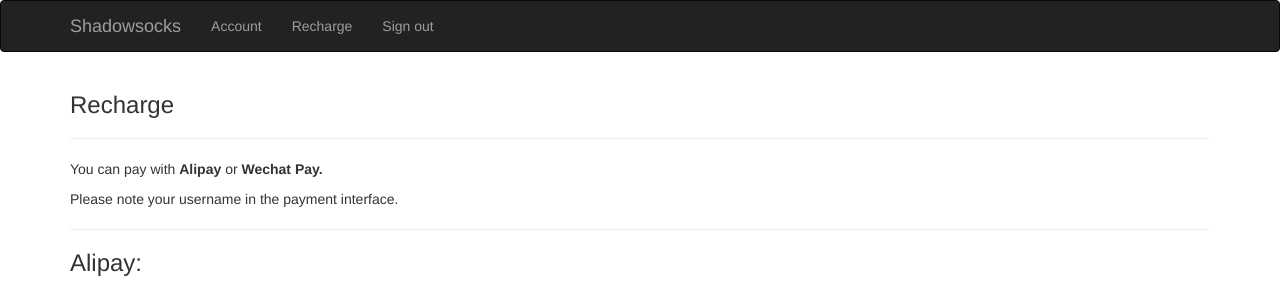
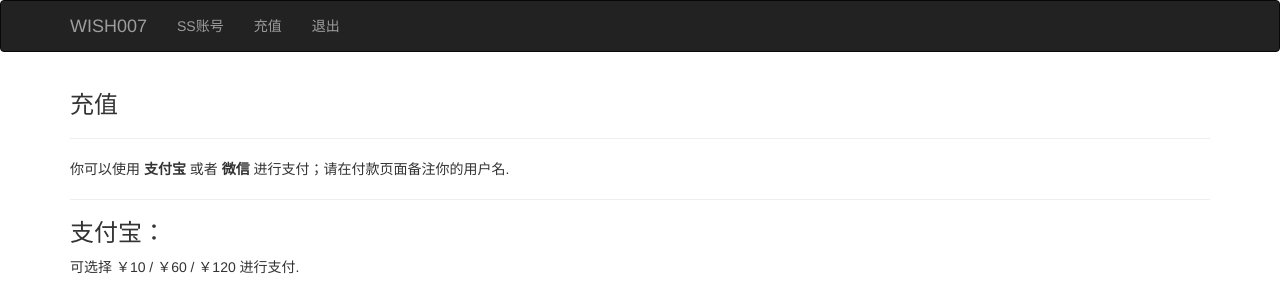
Before and after one commit to wish007/shadowsocks-flask, a Flask app: page /recharge in a window 1280 px wide. Shown: the top 284 px of the page. Run offline with Flask 2, Linux system fonts and the light colour scheme; a user stored in the database is signed in; some libraries are stand-ins or nearby versions.

Commit message:
convert English into Chinese

```diff
--- a/app/__init__.py
+++ b/app/__init__.py
@@ -20,4 +20,4 @@ db = SQLAlchemy(app)
 lm = LoginManager()
 lm.setup_app(app)
 
-from app import views, models
+from app import views
--- a/app/forms.py
+++ b/app/forms.py
@@ -11,14 +11,19 @@ class NameForm(Form):
     name = StringField('what is your name?', validators=[Required()])
     submit = SubmitField('Submit')
 
+
 class LoginForm(Form):
-    user_name = StringField('user name', validators=[Required(), Length(max=15)])
+    user_name = StringField('user name',
+                            validators=[Required(), Length(max=15)])
     user_password = PasswordField('password', validators=[Required()])
     remember_me = BooleanField('remember me', default=False)
     submit = SubmitField('Log in')
 
+
 class SignUpForm(Form):
-    user_name = StringField('user name', validators=[Required(), Length(max=15)])
+    user_name = StringField('user name',
+                            validators=[Required(), Length(max=15)])
     user_password = PasswordField('password', validators=[Required()])
-    user_email = StringField('user email', validators=[Email(), Required(), Length(max=128)])
-    submit = SubmitField('Sign up')
+    user_email = StringField('user email',
+                             validators=[Email(), Required(), Length(max=128)])
+    submit = SubmitField('提交')
--- a/app/models.py
+++ b/app/models.py
@@ -1,10 +1,11 @@
-#-*- coding:utf-8 -*-
+# -*- coding:utf-8 -*-
 
 from app import db
 from werkzeug.security import generate_password_hash, check_password_hash
 
 ROLE_USER = 0
 ROLE_ADMIN = 1
+
 
 class User(db.Model):
     """每一个属性定义一个字段"""
--- a/app/templates/base.html
+++ b/app/templates/base.html
@@ -2,7 +2,7 @@
 {% extends "bootstrap/base.html" %}
 
 <!--定义一个title块，用于显示页面的名称-->
-{% block title %}Shadowsocks{% endblock %}
+{% block title %}WISH007{% endblock %}
 
 <!--定义一个head块，用于显示网页标签中的内容-->
 {% block head %}
@@ -25,25 +25,25 @@
                 <span class="icon-bar"></span>
                 <span class="icon-bar"></span>
             </button>
-            <a class="navbar-brand" href="/">Shadowsocks</a>
+            <a class="navbar-brand" href="/">WISH007</a>
         </div>
         <div class="navbar-collapse collapse">
             <ul class="nav navbar-nav">
-                <li><a href="/">Account</a></li>
+                <li><a href="/">SS账号</a></li>
             </ul>
             {% if not current_user.is_authenticated() %}
             <ul class="nav navbar-nav">
-                <li><a href="/login">Sign in</a></li>
+                <li><a href="/login">登录</a></li>
             </ul>
             <ul class="nav navbar-nav">
-                <li><a href="/sign-up">Sign up</a></li>
+                <li><a href="/sign-up">注册</a></li>
             </ul>
             {% else %}
             <ul class="nav navbar-nav">
-                <li><a href="/recharge">Recharge</a></li>
+                <li><a href="/recharge">充值</a></li>
             </ul>
             <ul class="nav navbar-nav">
-                <li><a href="/logout">Sign out</a></li>
+                <li><a href="/logout">退出</a></li>
             </ul>
             {% endif %}
         </div>
--- a/app/templates/recharge.html
+++ b/app/templates/recharge.html
@@ -2,21 +2,20 @@
 
 {% import "bootstrap/wtf.html" as wtf %}
 
-{% block title %}Shadowsocks{% endblock %}
+{% block title %}充值{% endblock %}
 
 {% block page_content %}
 
 {% if not current_user.is_authenticated() %}
-<h1>Please sign in.</h1>
+<h1>请先登录！</h1>
 {% else %}
-<h3>Recharge</h3>
+<h3>充值</h3>
 <hr>
-<p>You can pay with <strong>Alipay</strong> or <strong>Wechat Pay.</strong></p>
-<p>Please note your username in the payment interface.</p>
+    <p>你可以使用 <strong>支付宝</strong> 或者 <strong>微信</strong> 进行支付；请在付款页面备注你的用户名.</p>
 <hr>
 
-<h3>Alipay:</h3>
-<p>There are ￥10 / ￥60 / ￥120 for choose.</p>
+<h3>支付宝：</h3>
+<p>可选择 ￥10 / ￥60 / ￥120 进行支付.</p>
 <p><img src="static/pay_files/alipay_10.png"></p>
     <hr>
 <p><img src="static/pay_files/alipay_60.png"></p>
@@ -24,8 +23,9 @@
 <p><img src="static/pay_files/alipay_120.png"></p>
 
 <hr>
-<h3>Wechat Pay:</h3>
-<p>There are ￥10 / ￥60 / ￥120 for choose.</p>
+
+<h3>微信支付:</h3>
+<p>可选择 ￥10 / ￥60 / ￥120 进行支付.</p>
 <p><img src="static/pay_files/wechatpay_10.png"></p>
     <hr>
 <p><img src="static/pay_files/wechatpay_60.png"></p>
--- a/app/views.py
+++ b/app/views.py
@@ -28,7 +28,13 @@ def index():
 #     return render_template('index.html')
 
 
-@app.route('/login', methods = ['GET', 'POST'])
+@app.route('/hello')
+def hello():
+    string = '<h1>Hello, World!</h1><p>yes you can!</p>'
+    return render_template('hello.html', string=string)
+
+
+@app.route('/login', methods=['GET', 'POST'])
 def login():
     # 验证用户是否被验证
     if current_user.is_authenticated():
@@ -41,7 +47,7 @@ def login():
             login_user(user, form.remember_me.data)
             return redirect(url_for('index'))
         flash('Invalid Username or Password.')
-    return render_template('login.html', title = 'Sign In', form = form)
+    return render_template('login.html', title='Sign In', form=form)
 
 
 @app.route('/logout')
@@ -69,8 +75,8 @@ def sign_up():
 
         if len(user_name) and len(user_email) and len(user_password):
             user.username = user_name
-            user.password_hash = generate_password_hash(user_password,
-                                 method='pbkdf2:sha1', salt_length=8)
+            user.password_hash = generate_password_hash(
+                user_password, method='pbkdf2:sha1', salt_length=8)
             user.email = user_email
             user.role = ROLE_USER
             try:
@@ -85,11 +91,12 @@ def sign_up():
 
     return render_template("sign_up.html", form=form)
 
-@app.route('/recharge', methods = ['GET', 'POST'])
+
+@app.route('/recharge', methods=['GET', 'POST'])
 def recharge():
     # 验证用户是否被验证
     # if current_user.is_authenticated():
     #     return redirect(url_for('recharge'))
     # 注册验证
     form = LoginForm()
-    return render_template('recharge.html', title = 'Recharge', form = form)
+    return render_template('recharge.html', title='Recharge', form=form)
--- a/db_create.py
+++ b/db_create.py
@@ -1,4 +1,4 @@
-#-*- coding:utf-8 -*-
+# -*- coding:utf-8 -*-
 
 import os.path
 from migrate.versioning import api
@@ -13,4 +13,5 @@ if not os.path.exists(SQLALCHEMY_MIGRATE_REPO):
     api.version_control(SQLALCHEMY_DATABASE_URI, SQLALCHEMY_MIGRATE_REPO)
 # 否则直接更新
 else:
-    api.version_control(SQLALCHEMY_DATABASE_URI, SQLALCHEMY_MIGRATE_REPO, api.version(SQLALCHEMY_MIGRATE_REPO))
+    api.version_control(SQLALCHEMY_DATABASE_URI,
+                        SQLALCHEMY_MIGRATE_REPO, api.version(SQLALCHEMY_MIGRATE_REPO))
--- a/run.py
+++ b/run.py
@@ -1,6 +1,6 @@
-#-*- coding:utf-8 -*-
+# -*- coding:utf-8 -*-
 
 from app import app
 
 if __name__ == '__main__':
-	app.run(debug = True, host='0.0.0.0', port=5000)
+    app.run(debug=True, host='0.0.0.0', port=5000)
```
Also changed, not shown: app/templates/index.html (+7 -7 lines), app/templates/login.html (+6 -6 lines), app/templates/sign_up.html (+5 -5 lines).
